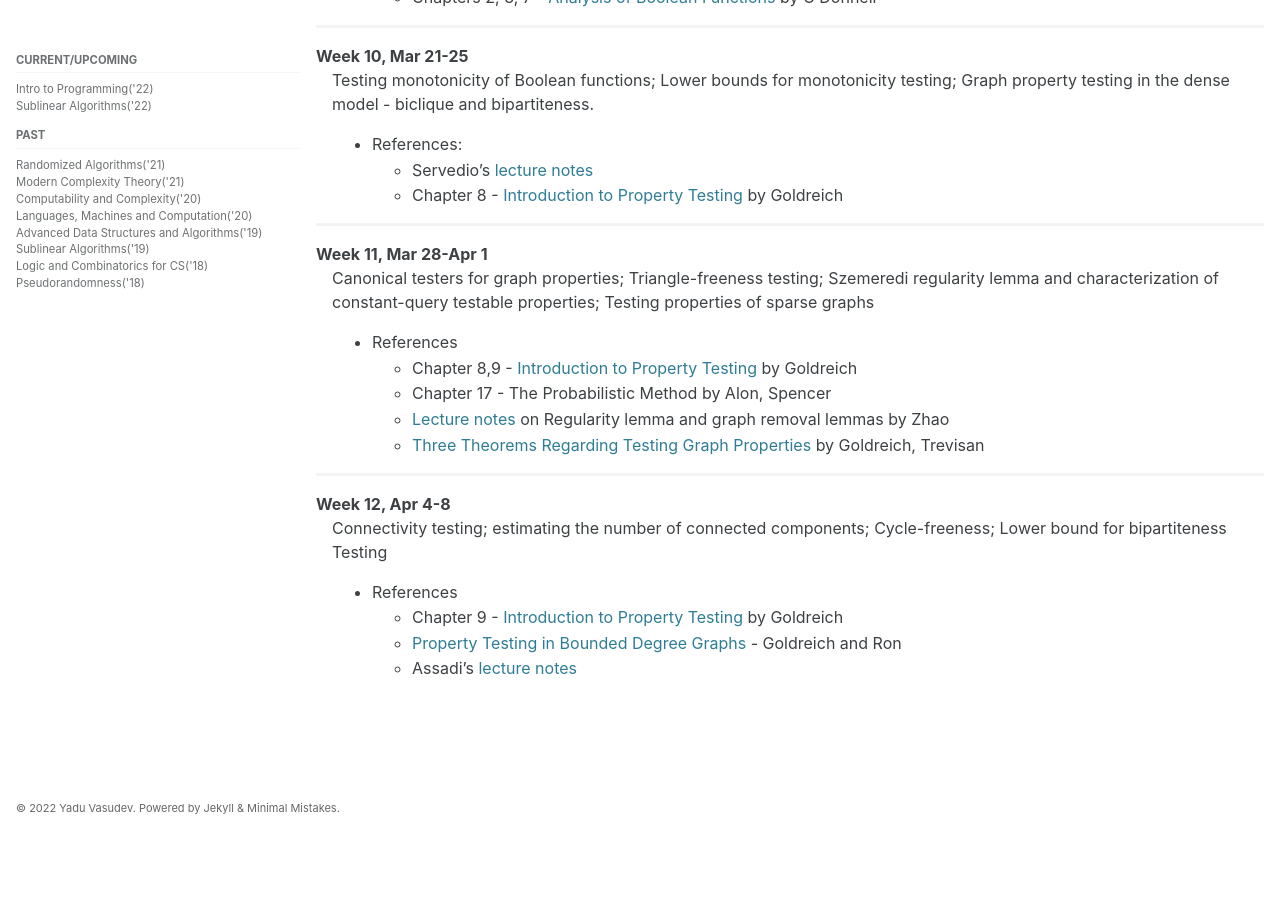
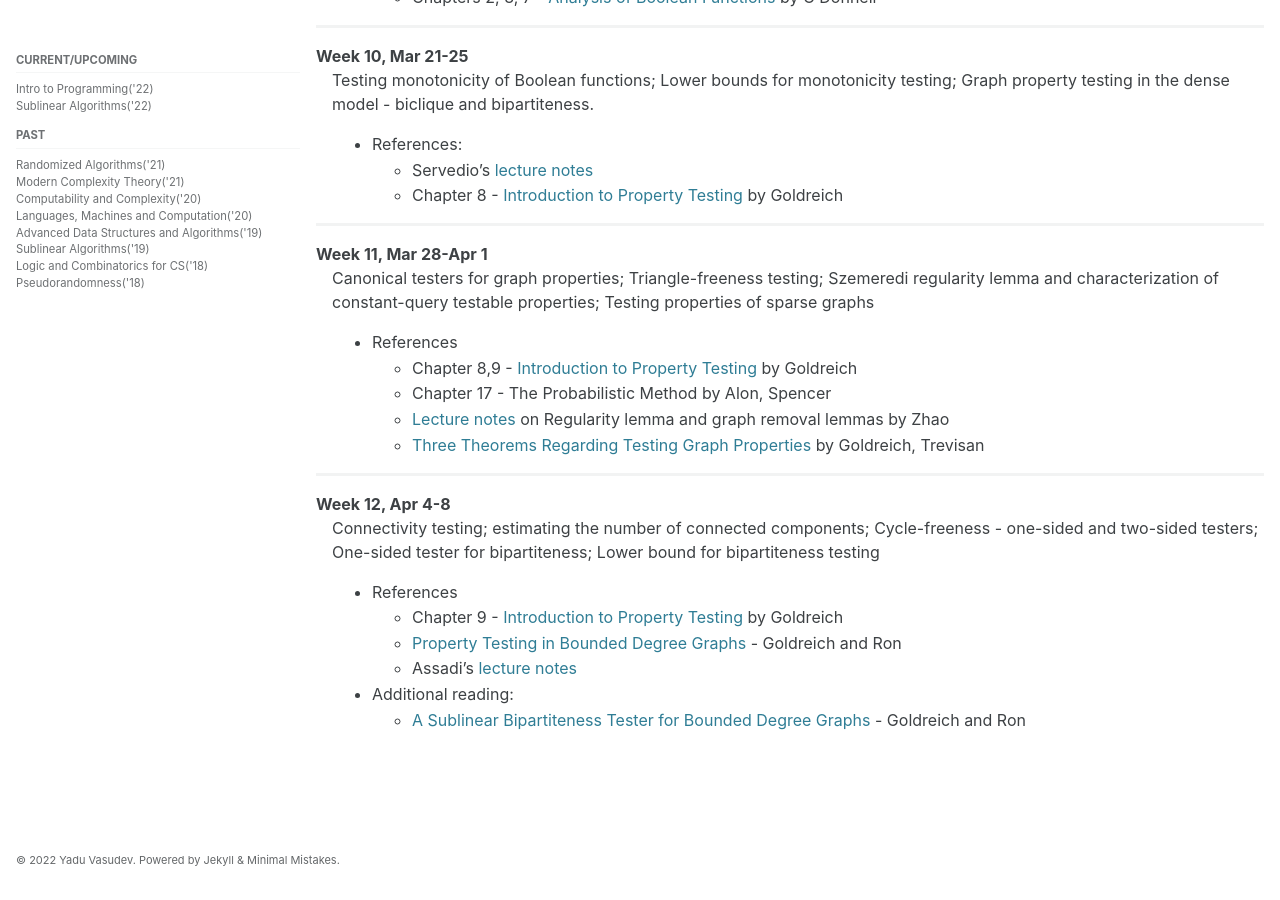
Before and after one commit to yaduvasudev/yaduvasudev.github.io, a Jekyll site: the page built from _pages/6025-22-lectures.md, in a window 1280 px wide and 900 px high, scrolled down 2512 px. Built offline with Jekyll 4.4.1, drawn with Linux system fonts in a browser that asks for light colours; cached includes are drawn as plain includes; formulas are drawn with MathJax 3; before the commit the page ends 3361 px from its top, so only the background shows below that.

Commit message:
Update 6025-22-lectures.md
week 12 updates

```diff
--- a/_pages/6025-22-lectures.md
+++ b/_pages/6025-22-lectures.md
@@ -130,8 +130,10 @@ Week 11, Mar 28-Apr 1
 ---
 
 Week 12, Apr 4-8
-: Connectivity testing; estimating the number of connected components; Cycle-freeness; Lower bound for bipartiteness Testing
+: Connectivity testing; estimating the number of connected components; Cycle-freeness - one-sided and two-sided testers; One-sided tester for bipartiteness; Lower bound for bipartiteness testing
 - References
     - Chapter 9 - [Introduction to Property Testing](https://www.wisdom.weizmann.ac.il/~oded/PDF/pt-v3.pdf) by Goldreich
     - [Property Testing in Bounded Degree Graphs](https://www.cs.princeton.edu/courses/archive/spr04/cos598B/bib/GoldreichR-boundedG.pdf) - Goldreich and Ron
     - Assadi's [lecture notes](https://people.cs.rutgers.edu/~sa1497/courses/cs514-s20/lec2.pdf)
+- Additional reading:
+    - [A Sublinear Bipartiteness Tester for Bounded Degree Graphs](https://www.cs.princeton.edu/courses/archive/spr04/cos598B/bib/GoldreichR-bipartTest.pdf) - Goldreich and Ron
```
